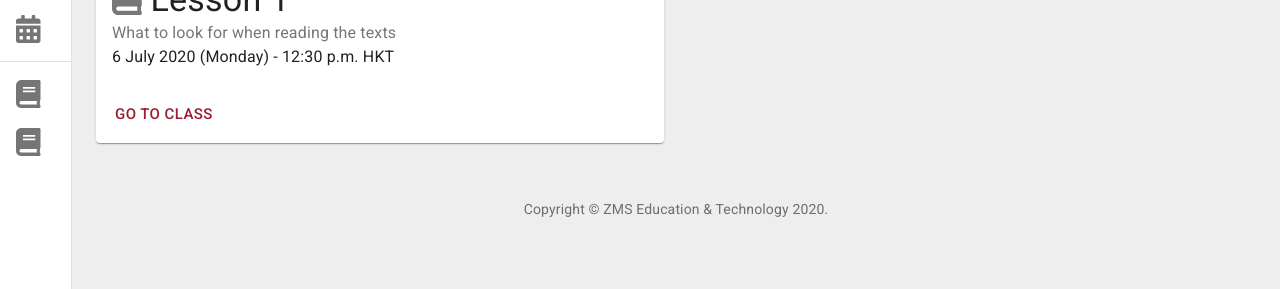
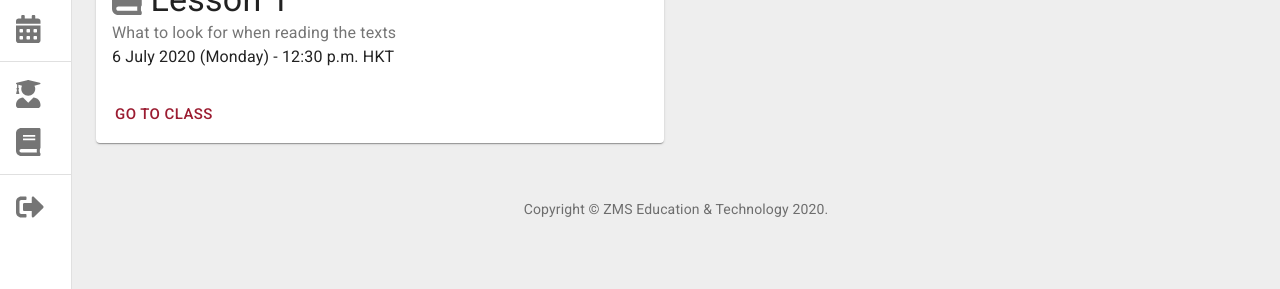
Before and after one commit to Pi-31415/ZMS_Portal, a React (Create React App) app: page /portal/dashboard/home in a window 1280 px wide. Shown: the part 172-461 px from the top of the page. Built offline with nearby package versions, Linux system fonts and the light colour scheme.

Commit message:
avatar added

```diff
--- a/src/components/dashboard_list.js
+++ b/src/components/dashboard_list.js
@@ -5,16 +5,18 @@ import ListItemText from '@material-ui/core/ListItemText';
 import ListSubheader from '@material-ui/core/ListSubheader';
 import '../scss/custom.scss';
 import { Link } from 'react-router-dom';
-import { FontAwesomeIcon } from '@fortawesome/react-fontawesome'
-import { faHome } from '@fortawesome/free-solid-svg-icons'
-import { faCalendarAlt } from '@fortawesome/free-solid-svg-icons'
-import { faBook } from '@fortawesome/free-solid-svg-icons'
+import { FontAwesomeIcon } from '@fortawesome/react-fontawesome';
+import { faHome } from '@fortawesome/free-solid-svg-icons';
+import { faCalendarAlt } from '@fortawesome/free-solid-svg-icons';
+import { faBook } from '@fortawesome/free-solid-svg-icons';
+import {faUserGraduate} from '@fortawesome/free-solid-svg-icons';
+import {faSignOutAlt} from '@fortawesome/free-solid-svg-icons';
 import Avatar from '@material-ui/core/Avatar';
 
 export const mainListItems = (
   <div>
 
-  <ListItem button>
+  <ListItem>
         <ListItemIcon>
         <Avatar alt={localStorage.getItem("Username")} src="/static/images/avatar/1.jpg" />
         </ListItemIcon>
@@ -41,9 +43,9 @@ export const mainListItems = (
 
 export const secondaryListItems = (
   <div>
-    <ListItem button>
+    <ListItem>
       <ListItemIcon>
-        <FontAwesomeIcon icon={faBook} size='2x' />
+        <FontAwesomeIcon icon={faUserGraduate} size='2x' />
       </ListItemIcon>
       <ListItemText primary="My Classes" style={{color:'#9b1c31'}}/>
     </ListItem>
@@ -55,3 +57,16 @@ export const secondaryListItems = (
     </ListItem>
   </div>
 );
+
+export const logoutListItems = (
+  <div>
+  <Link to="/portal/" className="custom-link-normal">
+    <ListItem button>
+      <ListItemIcon>
+        <FontAwesomeIcon icon={faSignOutAlt} size='2x' />
+      </ListItemIcon>
+      <ListItemText primary="Log Out"/>
+    </ListItem>
+    </Link>
+  </div>
+);
--- a/src/components/navbar.js
+++ b/src/components/navbar.js
@@ -12,7 +12,7 @@ import List from '@material-ui/core/List';
 import IconButton from '@material-ui/core/IconButton';
 import clsx from 'clsx';
 import ChevronLeftIcon from '@material-ui/icons/ChevronLeft';
-import { mainListItems, secondaryListItems } from '../components/dashboard_list';
+import { mainListItems, secondaryListItems,logoutListItems } from '../components/dashboard_list';
 import '../scss/custom.scss';
 import { Link } from 'react-router-dom';
 
@@ -146,6 +146,8 @@ export default function Navbar() {
             <List>{mainListItems}</List>
             <Divider />
             <List>{secondaryListItems}</List>
+            <Divider />
+            <List>{logoutListItems}</List>
         </Drawer></>
     );
 }
```
